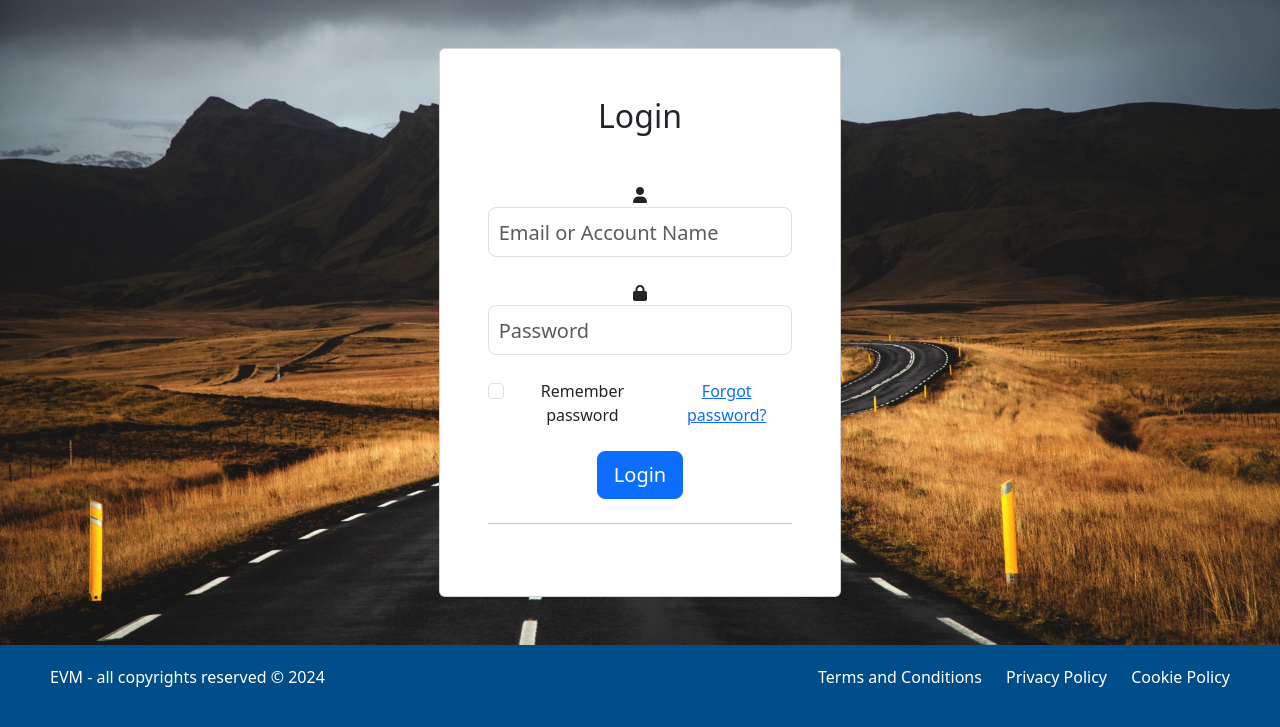
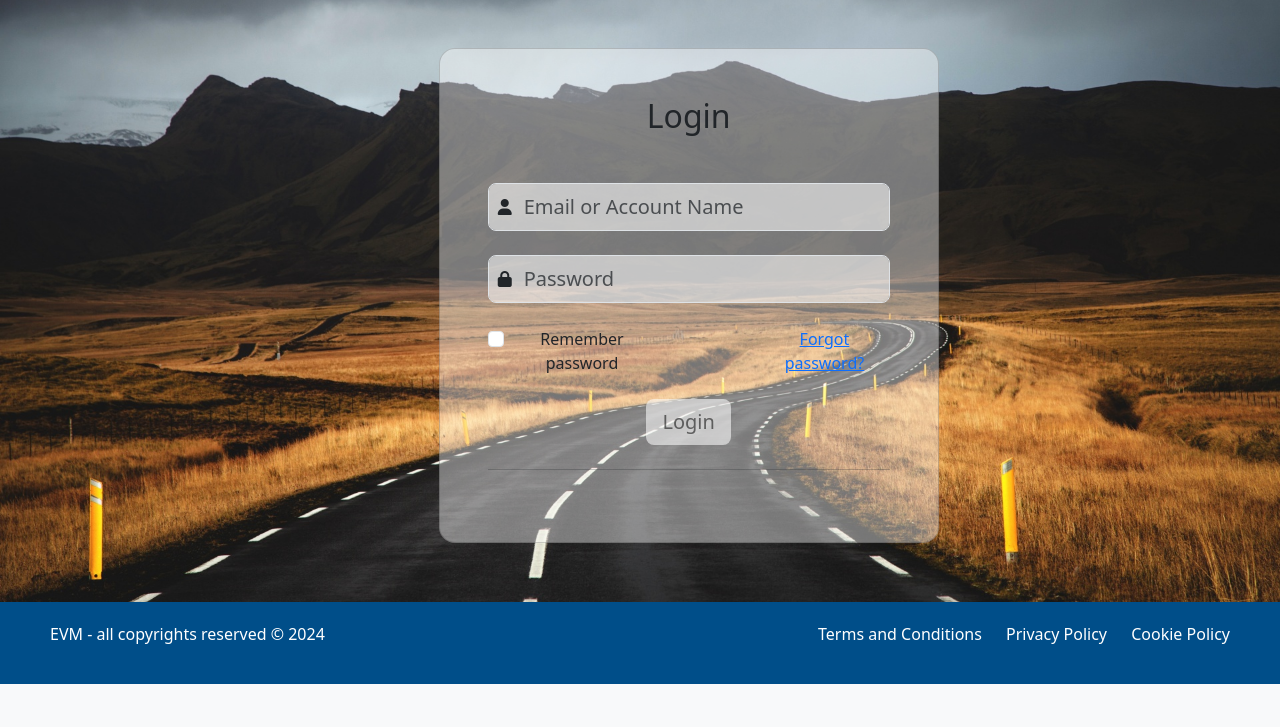
Before and after one commit to imran072/request-forum-app, a Flask app: page /login in a window 1280 px wide. Shown: the part 116-843 px from the top of the page. After the commit the page ends 800 px from the top, so only its background shows below. Run offline with Flask 3, Linux system fonts and the light colour scheme.

Commit message:
refined login page styles in main_webpage.css

```diff
--- a/app/static/css/main_webpage.css
+++ b/app/static/css/main_webpage.css
@@ -397,15 +397,22 @@ button:hover {
 
 /* styles for login page */
 /* Background */
-.bg-login {
+#login-s {
     background-image: url('../img/background.jpg');
     height: 100vh;
     background-size: cover;
     background-position: center;
 }
 
+.card.shadow-2-strong {
+    /* CSS properties */
+    border-radius: 1rem;
+    background-color: rgba(255, 255, 255, 0.411);
+    min-width: 500px;
+}
+
 /* Login Panel */
-.login-panel {
+/* #login-panel {
     background-color: rgba(255, 255, 255, 0.95);
     padding: 40px;
     border-radius: 8px;
@@ -415,15 +422,51 @@ button:hover {
     position: relative;
     top: 50%;
     transform: translateY(-50%);
-}
+} */
 
 /* Form Controls */
-.form-control {
+/* #placeholder {
     margin-bottom: 20px;
     height: 50px;
     padding-left: 10px;
+} */
+
+.form-outline.mb-4{
+    position: relative;
+
 }
 
+.fa.fa-user{
+    position: absolute;
+    left: 10px; top: 50%;
+    transform: translateY(-50%);
+
+}
+
+.form-control.form-control-lg{
+    padding-left: 35px;
+    background-color: rgba(255, 255, 255, 0.561);
+}
+
+.fa.fa-lock{
+    position: absolute;
+    left: 10px; top: 50%;
+    transform: translateY(-50%);
+}
+
+.form-check.d-flex.justify-content-start.mb-4{
+    display: inline-block;
+}
+
+a.form-check-label{
+    margin-left: 99px;
+}
+
+.btn.btn-primary.btn-lg.btn-block{
+    background-color: rgba(255, 255, 255, 0.561);
+    border: hidden;
+    color: rgba(0, 0, 0, 0.537);
+}
 /* Buttons */
 .login-btn, .google-btn, .facebook-btn {
     width: 100%;
```
